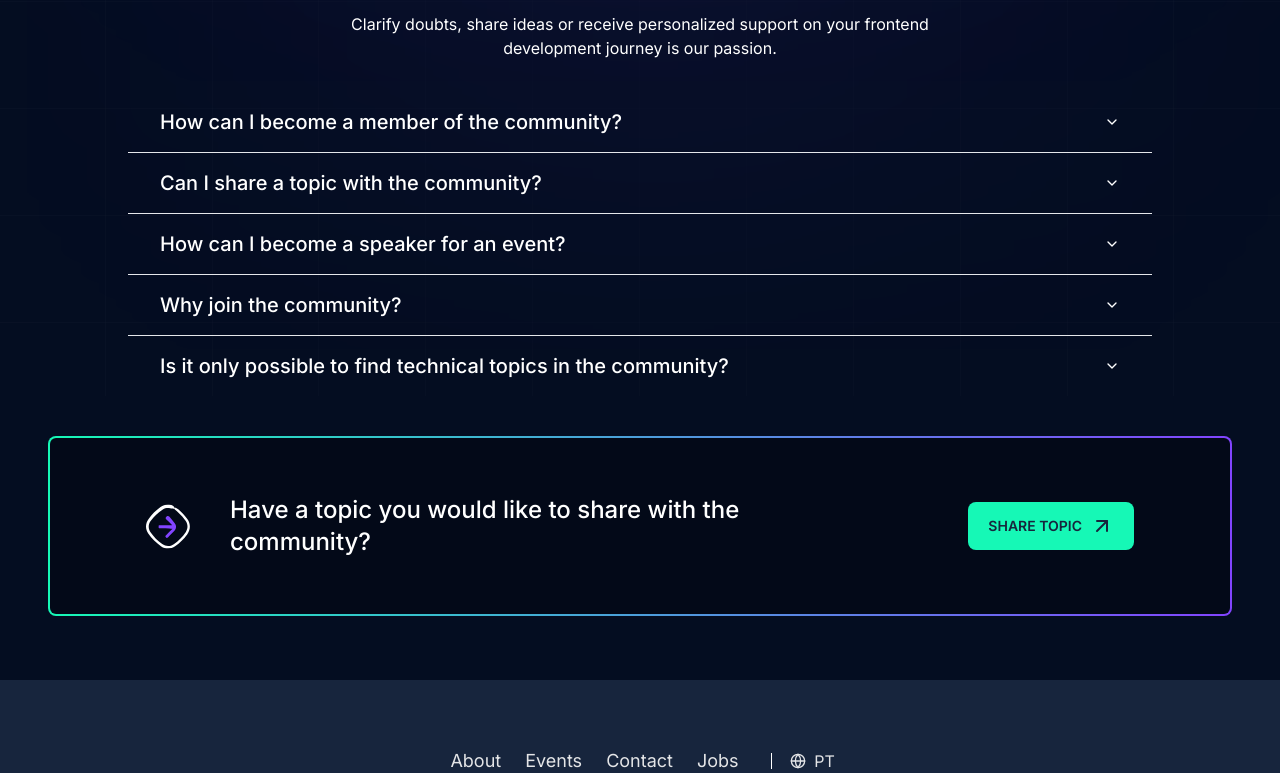
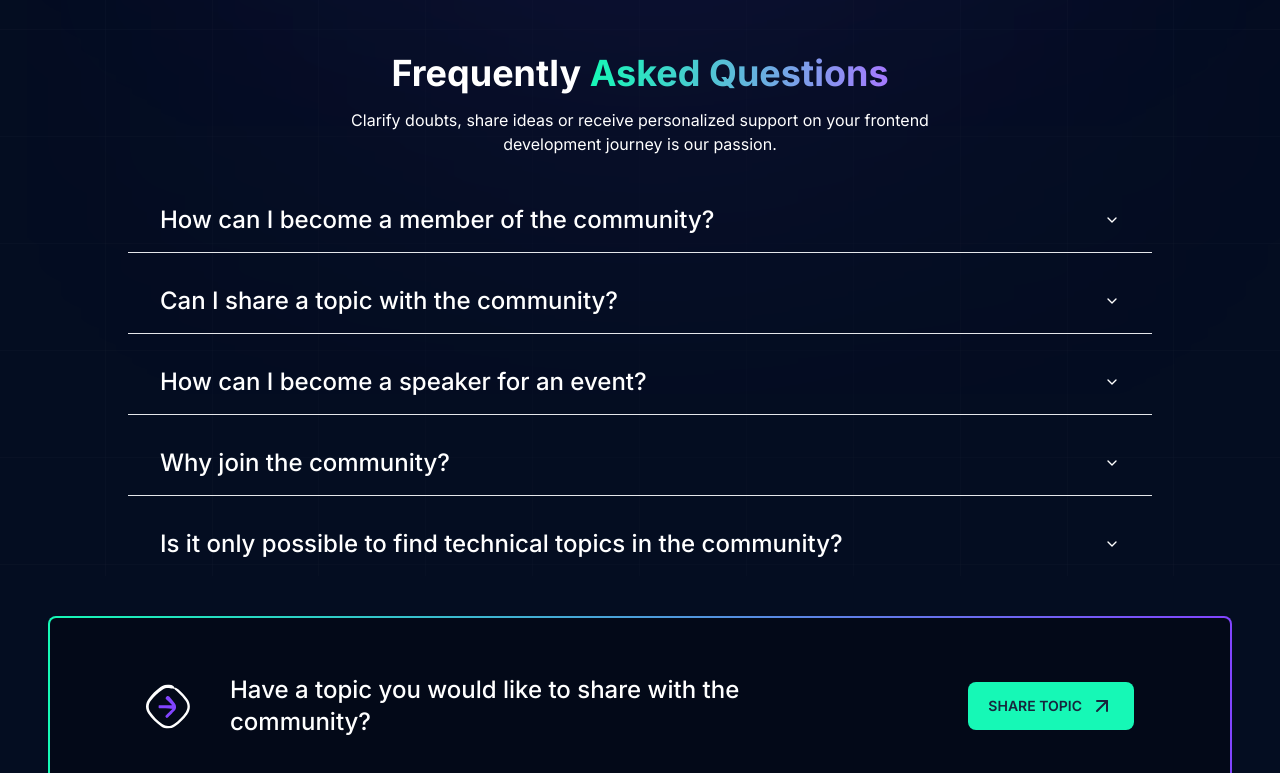
Before and after one commit to Maputo-Frontenders/maputo_frontenders_website, a Next.js app: page /en/contacto in a window 1280 px wide. Shown: the part 812-1585 px from the top of the page. Built offline with nearby package versions, Linux system fonts and the light colour scheme.

Commit message:
style: adjust spacing and improve layout in ContactPage and FaqSection

```diff
--- a/app/[lang]/contacto/page.tsx
+++ b/app/[lang]/contacto/page.tsx
@@ -74,7 +74,7 @@ export default async function ContactPage({ params }: Props) {
             aria-roledescription="breadcrumbs"
           />
           <div
-            className="space-y-8 "
+            className="space-y-20 "
             aria-roledescription="contact page content"
           >
             <div className="mx-auto text-center mt-8">
--- a/sections/contacto/faq.tsx
+++ b/sections/contacto/faq.tsx
@@ -16,7 +16,7 @@ type Props = {
 
 export function FaqSection({ intl, lang }: Props) {
   return (
-    <section className="md:container w-full text-white space-y-8" id="team">
+    <section className=" md:container w-full text-white space-y-8" id="team">
       <div className="container text-center space-y-2">
         <h2 className="text-4xl font-bold leading-normal">
           {intl.contact.faq.title}{" "}
@@ -27,7 +27,11 @@ export function FaqSection({ intl, lang }: Props) {
         <p className="max-w-2xl mx-auto">{intl.contact.faq.description}</p>
       </div>
 
-      <Accordion type="single" collapsible className="max-w-5xl mx-auto">
+      <Accordion
+        type="single"
+        collapsible
+        className="max-w-5xl mx-auto flex flex-col gap-4"
+      >
         {faqData(lang).map((item, index) => (
           <AccordionItem
             key={item.question}
@@ -36,10 +40,12 @@ export function FaqSection({ intl, lang }: Props) {
               index === faqData(lang).length - 1 ? "border-b-0" : "border-b"
             }`}
           >
-            <AccordionTrigger className="text-left">
+            <AccordionTrigger className="text-left text-2xl">
               {item.question}
             </AccordionTrigger>
-            <AccordionContent>{item.answer}</AccordionContent>
+            <AccordionContent className="text-base">
+              {item.answer}
+            </AccordionContent>
           </AccordionItem>
         ))}
       </Accordion>
```
